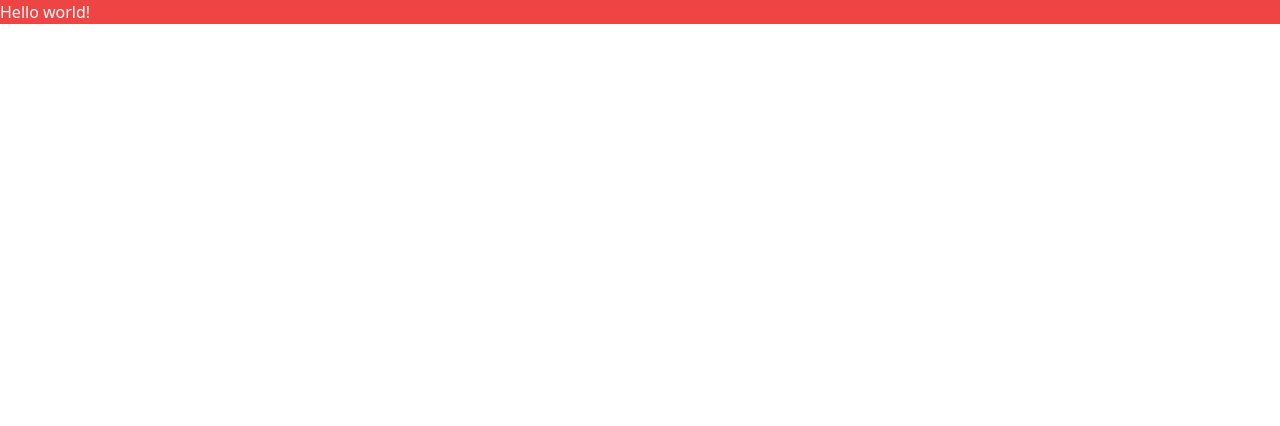
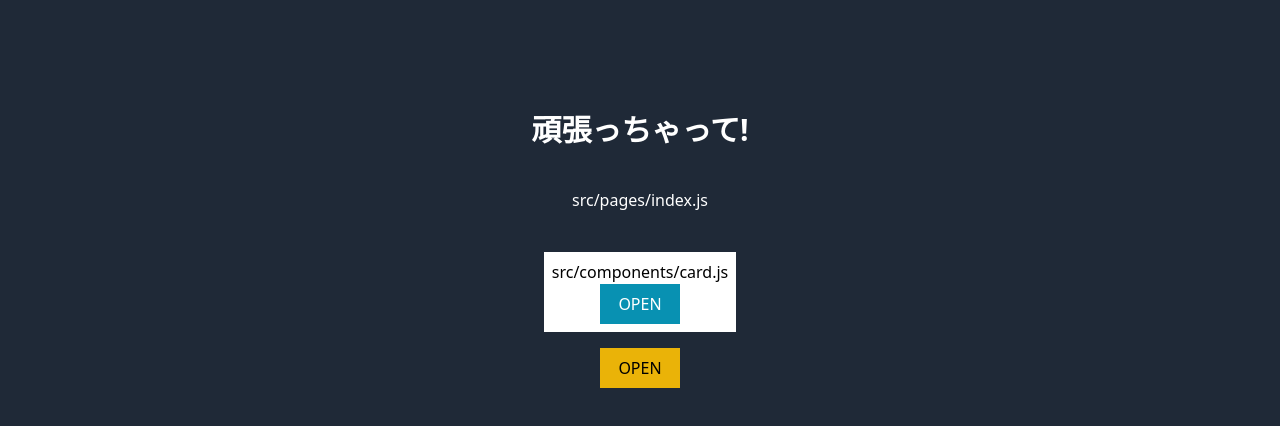
Before and after one commit to getrakuda/learn_learn_roo, a Gatsby site: page / in a window 1280 px wide. Built offline with nearby package versions, Linux system fonts and the light colour scheme; Gatsby itself is replaced by a stand-in of ours.

Commit message:
we need to keep learning.

```diff
--- /dev/null
+++ b/src/components/card.js
@@ -0,0 +1,20 @@
+import React from "react";
+
+export default function Card(props){
+  const handle_change = () => {
+    props.SetShowModal(true);
+    props.SetChangeMsg(props.KeepMsg);
+  }
+  return(
+    <>
+      <div className={'h-20 w-48 bg-white mx-auto flex flex-col justify-center items-center'}>
+        <p className={'text-black mx-3'}>src/components/card.js</p>
+        <button
+          onClick={handle_change}
+          className={'h-10 w-20 bg-cyan-600'}>
+          OPEN
+        </button>
+      </div>
+    </>
+  )
+}
--- /dev/null
+++ b/src/components/modal.js
@@ -0,0 +1,32 @@
+import React from "react";
+
+export default function Modal(props){
+  const handle_change = () => {
+    props.SetShowModal(false);
+    props.SetChangeMsg(props.EndMsg);
+  }
+  return(
+    <>
+      <div className={'fixed top-0 left-0 h-screen w-screen bg-original-modal-bg z-10'}>
+        <div className={'absolute top-1/2 left-1/2  -translate-y-1/2 -translate-x-1/2'}>
+
+          <div className={'flex flex-col w-full items-center mt-36'}>
+
+            <p className={'text-white my-3 font-semibold text-2xl'}>
+              src/components/modal.js
+            </p>
+
+            <button
+              className={'h-10 w-20 bg-purple-500'}
+              onClick={handle_change}
+            >
+              CLOSE
+            </button>
+
+          </div>
+
+        </div>
+      </div>
+    </>
+  )
+}
--- a/src/pages/index.js
+++ b/src/pages/index.js
@@ -1,5 +1,51 @@
-import React from "react"
+import React, {useState} from "react"
+import Card from "../components/card";
+import Modal from "../components/modal";
 
 export default function Home() {
-  return <div className={"bg-red-500 text-white"}>Hello world!</div>
+  const [ShowModal, SetShowModal] = useState(false);
+  const [ChangeMsg, SetChangeMsg] = useState('頑張っちゃって!');
+  const Keep_fight = '頑張っちゃってるね!';
+  const ez = '簡単だね!';
+
+  return(
+    <>
+      <div className={'w-screen h-screen bg-gray-800 text-white pt-28'}>
+
+        <h1 className={'text-center text-white text-3xl font-semibold'}>
+          {ChangeMsg}
+        </h1>
+
+        <p className={'text-center my-10'}>src/pages/index.js</p>
+
+        <Card
+          SetShowModal={SetShowModal}
+          SetChangeMsg={SetChangeMsg}
+          KeepMsg={Keep_fight}
+        />
+
+        {ShowModal ? (
+          <>
+            <Modal
+              SetShowModal={SetShowModal}
+              SetChangeMsg={SetChangeMsg}
+              EndMsg={ez}
+            />
+          </>
+        ):(<></>)}
+
+        <div className={'flex justify-center'}>
+          <button
+            className={'mt-4 h-10 w-20 bg-yellow-500 text-black'}
+            onClick={() => {
+              SetChangeMsg(Keep_fight);
+              SetShowModal(true);
+            }}>
+            OPEN
+          </button>
+        </div>
+
+      </div>
+    </>
+  )
 }
--- a/tailwind.config.js
+++ b/tailwind.config.js
@@ -6,6 +6,9 @@ module.exports = {
   ],
   theme: {
     extend: {
+      colors: {
+        'original-modal-bg': 'rgba(0, 0, 0, 0.8)',
+      },
       animation: {
         "scale-down-top": "scale-down-top 0.4s cubic-bezier(0.250, 0.460, 0.450, 0.940)   both",
         "slide-top": "slide-top 0.5s cubic-bezier(0.250, 0.460, 0.450, 0.940)   both",
```
